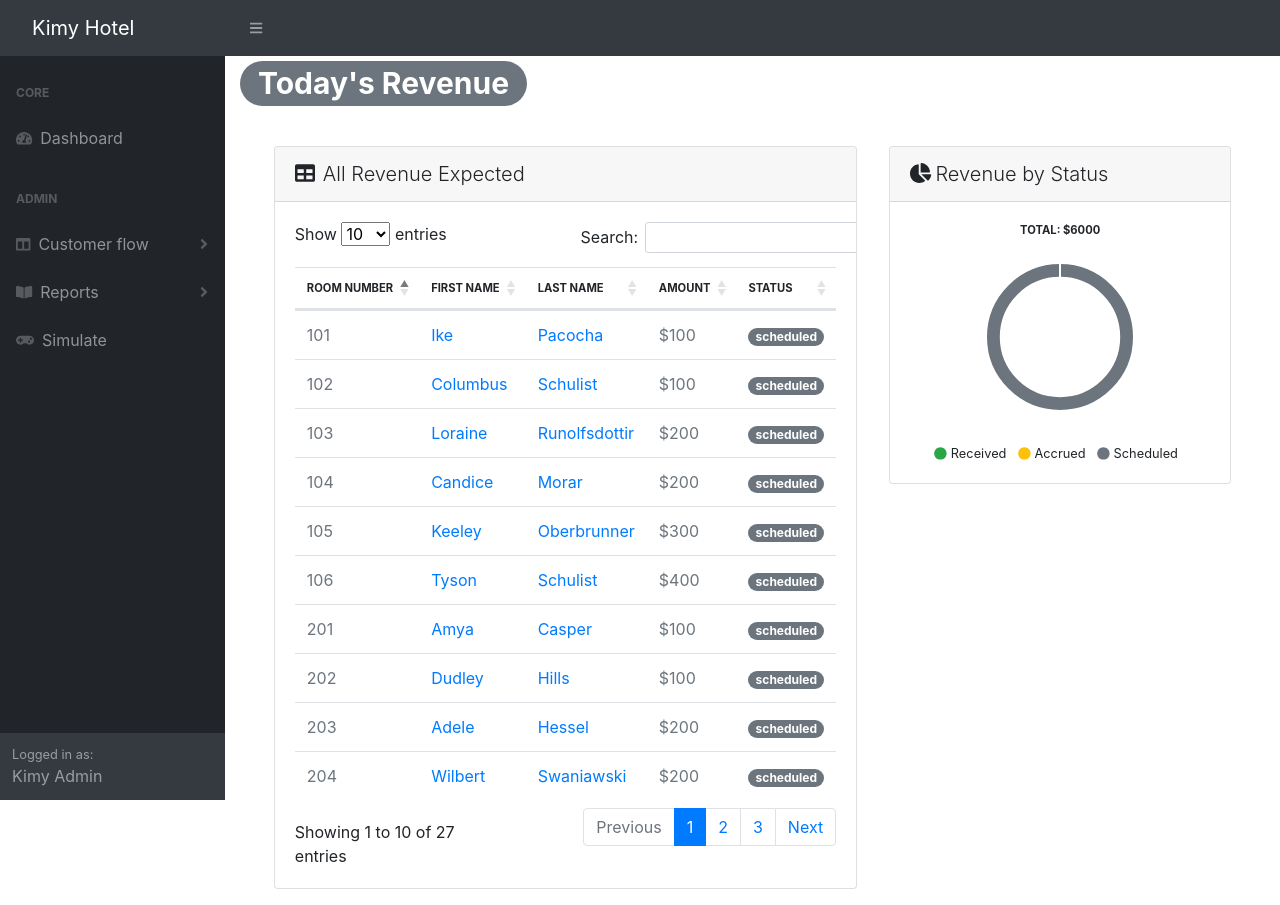
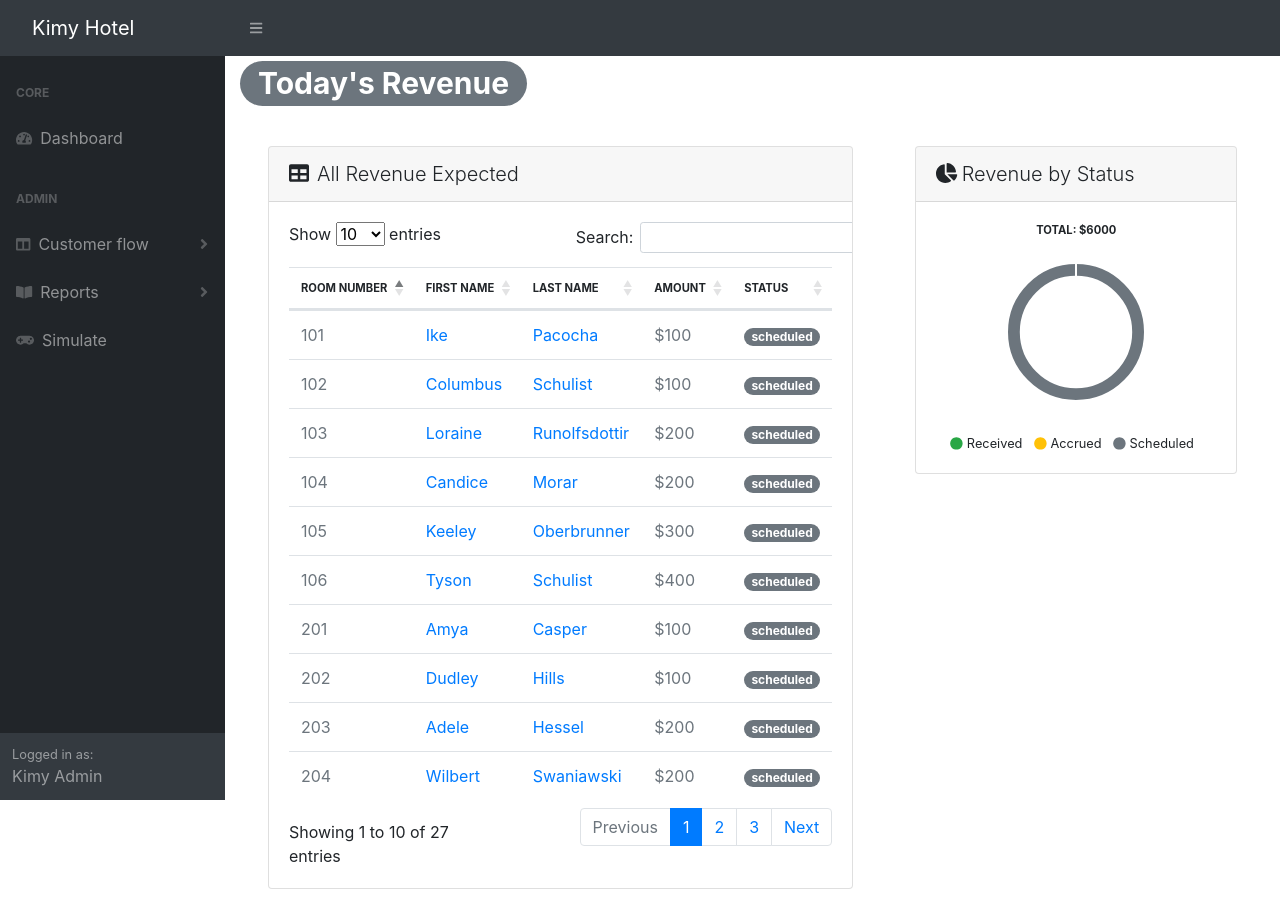
Before and after one commit to alanbui99/kimy-hotel, a PHP site: page /revenue.today.php in a window 1280 px wide. Run offline with PHP 8.4, Linux system fonts and the light colour scheme; data comes from the database, SQL or seed files in the repository; data that the repository does not hold is empty; some libraries are stand-ins or nearby versions.

Commit message:
fix bs col class

```diff
--- a/revenue.today.php
+++ b/revenue.today.php
@@ -11,7 +11,7 @@
 
 <h1 class="mb-4"><span class="badge badge-pill badge-secondary">Today's Revenue</span></h1>
 <div class="row justify-content-center">
-    <div class="col-8-md m-3">
+    <div class="col-md-7 m-3">
         <div class="card p-0">
             <div class="card-header lead">
                 <i class="fas fa-table mr-2"></i>All Revenue Expected
@@ -47,7 +47,7 @@
         </div>
     </div>
 
-    <div class="col-4-md m-3">
+    <div class="col-md-4 m-3">
         <div class="card p-0">
             <div class="card-header lead">
             <i class="fas fa-chart-pie mr-1"></i>Revenue by Status
```
